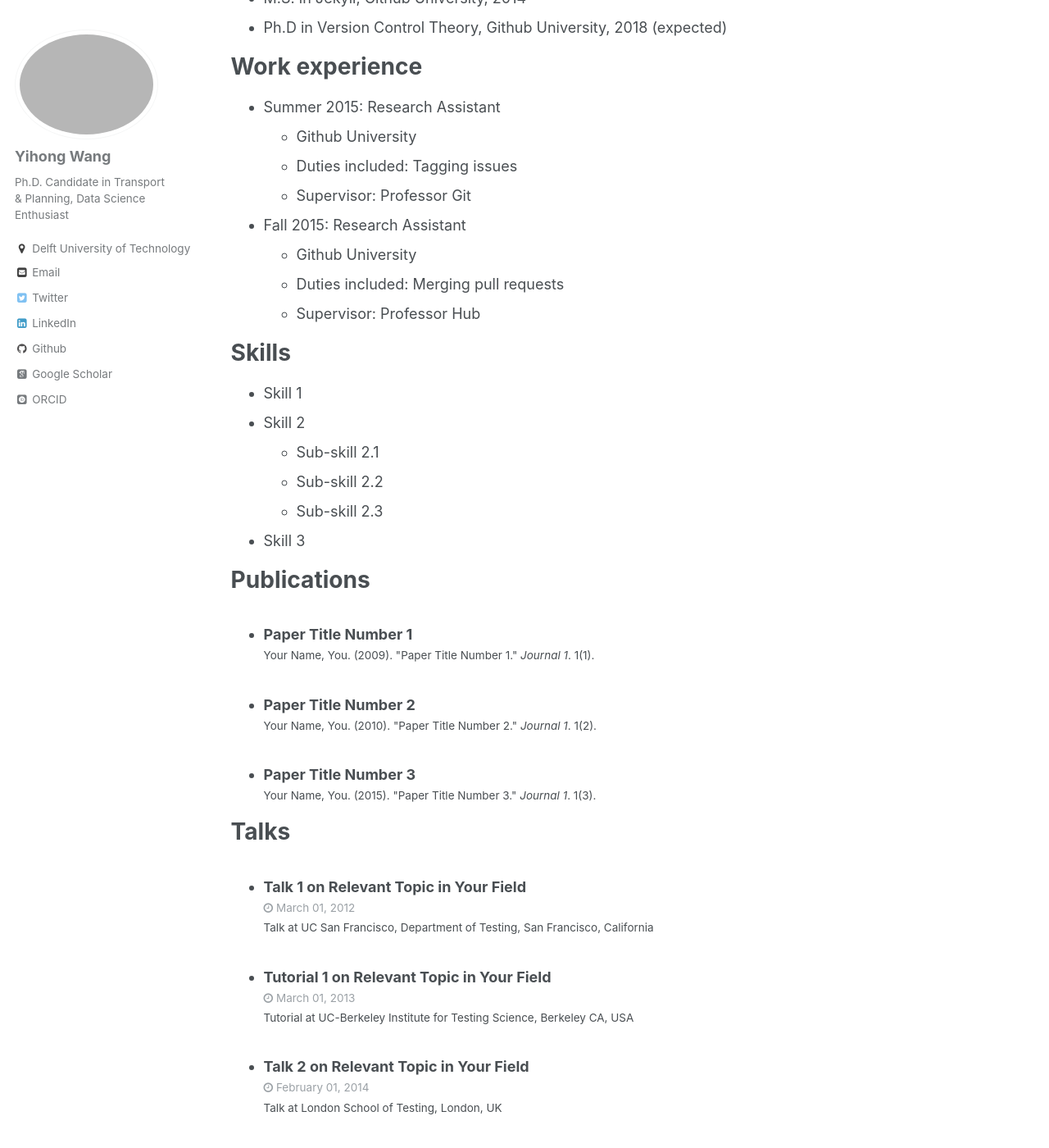
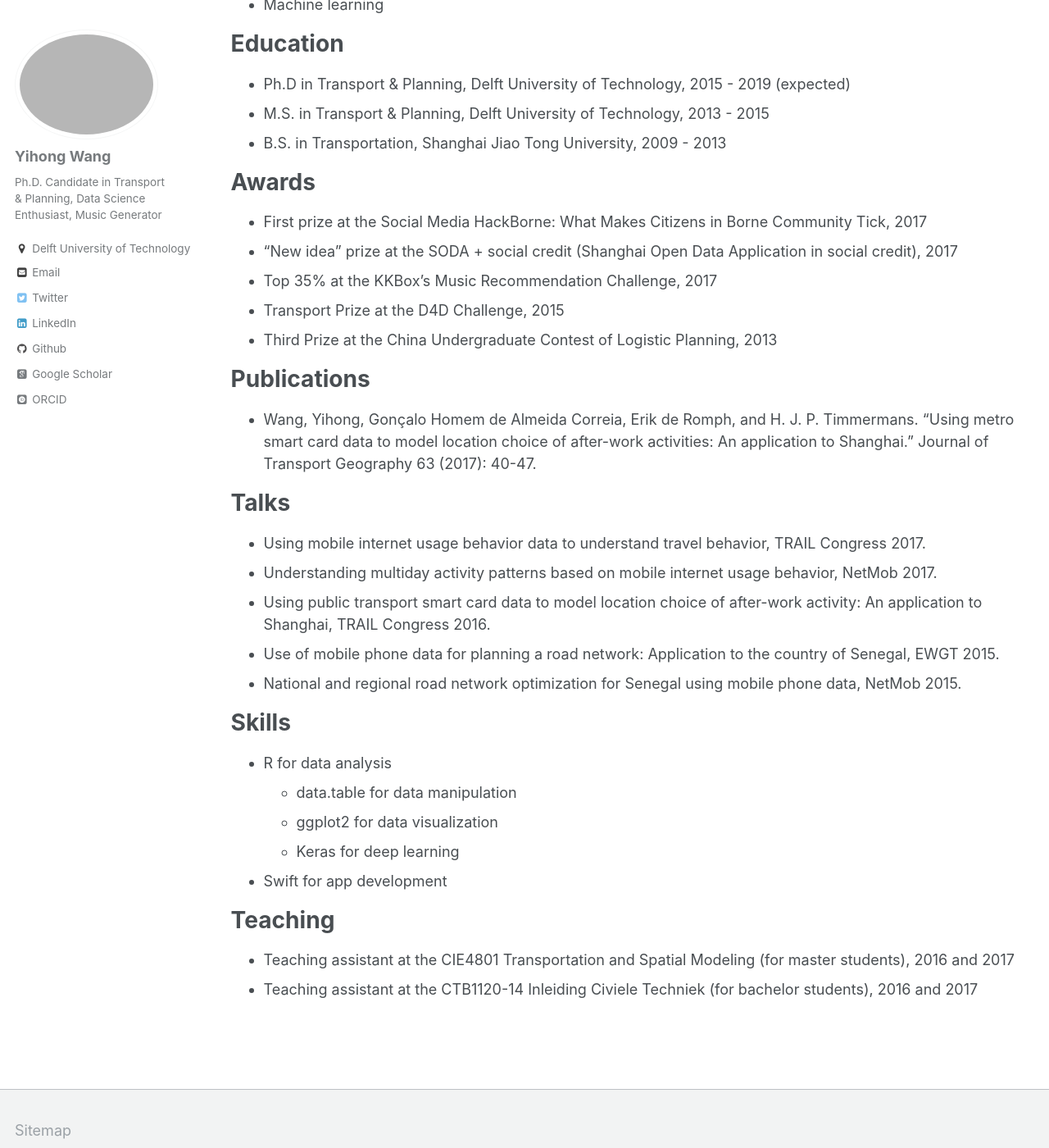
Before and after one commit to bellowswang/bellowswang.github.io, a Jekyll site: the page built from _pages/cv.md, in a window 1280 px wide and 1400 px high, scrolled down 264 px. Shown: the whole window at 82% size. Built offline with Jekyll 4.4.1, drawn with Linux system fonts in a browser that asks for light colours; some web fonts are replaced; some of the changed text lies outside the part shown.

Commit message:
Initial commit

```diff
--- a/_config.yml
+++ b/_config.yml
@@ -7,7 +7,7 @@
 
 # Site Settings
 locale                   : "en-US"
-title                    : "Yihong Wang's Website"
+title                    : "Traffic Flow + Money Flow + Rap Flow"
 title_separator          : "-"
 name                     : &name "Yihong Wang"
 description              : &description "personal description"
@@ -80,7 +80,7 @@ analytics:
 author:
   name             : "Yihong Wang"
   avatar           : "IMG_9763.JPG"
-  bio              : "Ph.D. Candidate in Transport & Planning, Data Science Enthusiast"
+  bio              : "Ph.D. Candidate in Transport & Planning, Data Science Enthusiast, Music Generator"
   location         : "Delft University of Technology"
   employer         :
   googlescholar    : "https://scholar.google.nl/citations?user=NtLuILkAAAAJ&hl=en"
--- a/_data/navigation.yml
+++ b/_data/navigation.yml
@@ -5,5 +5,5 @@ main:
   - title: "Blog Posts"
     url: /year-archive/
 
-  - title: "CV"
+  - title: "About Me"
     url: /cv/
--- a/_pages/cv.md
+++ b/_pages/cv.md
@@ -9,51 +9,47 @@ redirect_from:
 
 {% include base_path %}
 
+Research interests
+======
+* Travel demand modeling
+* Transport system optimization
+* Machine learning
+
 Education
 ======
-* B.S. in Github, Github University, 2012
-* M.S. in Jekyll, Github University, 2014
-* Ph.D in Version Control Theory, Github University, 2018 (expected)
+* Ph.D in Transport & Planning, Delft University of Technology, 2015 - 2019 (expected)
+* M.S. in Transport & Planning, Delft University of Technology, 2013 - 2015
+* B.S. in Transportation, Shanghai Jiao Tong University, 2009 - 2013
 
-Work experience
+Awards
 ======
-* Summer 2015: Research Assistant
-  * Github University
-  * Duties included: Tagging issues
-  * Supervisor: Professor Git
+* First prize at the Social Media HackBorne: What Makes Citizens in Borne Community Tick, 2017
+* "New idea" prize at the SODA + social credit (Shanghai Open Data Application in social credit), 2017
+* Top 35% at the KKBox's Music Recommendation Challenge, 2017
+* Transport Prize at the D4D Challenge, 2015
+* Third Prize at the China Undergraduate Contest of Logistic Planning, 2013
 
-* Fall 2015: Research Assistant
-  * Github University
-  * Duties included: Merging pull requests
-  * Supervisor: Professor Hub
+Publications
+======
+* Wang, Yihong, Gonçalo Homem de Almeida Correia, Erik de Romph, and H. J. P. Timmermans. "Using metro smart card data to model location choice of after-work activities: An application to Shanghai." Journal of Transport Geography 63 (2017): 40-47.
+
+Talks
+======
+* Using mobile internet usage behavior data to understand travel behavior, TRAIL Congress 2017.
+* Understanding multiday activity patterns based on mobile internet usage behavior, NetMob 2017.
+* Using public transport smart card data to model location choice of after-work activity: An application to Shanghai, TRAIL Congress 2016.
+* Use of mobile phone data for planning a road network: Application to the country of Senegal, EWGT 2015.
+* National and regional road network optimization for Senegal using mobile phone data, NetMob 2015.
 
 Skills
 ======
-* Skill 1
-* Skill 2
-  * Sub-skill 2.1
-  * Sub-skill 2.2
-  * Sub-skill 2.3
-* Skill 3
-
-Publications
-======
-  <ul>{% for post in site.publications %}
-    {% include archive-single-cv.html %}
-  {% endfor %}</ul>
-
-Talks
-======
-  <ul>{% for post in site.talks %}
-    {% include archive-single-talk-cv.html %}
-  {% endfor %}</ul>
+* R for data analysis
+  * data.table for data manipulation
+  * ggplot2 for data visualization
+  * Keras for deep learning
+* Swift for app development
 
 Teaching
 ======
-  <ul>{% for post in site.teaching %}
-    {% include archive-single-cv.html %}
-  {% endfor %}</ul>
-
-Service and leadership
-======
-* Currently signed in to 43 different slack teams
+* Teaching assistant at the CIE4801 Transportation and Spatial Modeling (for master students), 2016 and 2017
+* Teaching assistant at the CTB1120-14 Inleiding Civiele Techniek (for bachelor students), 2016 and 2017
```
Also changed, not shown: other parts of _pages/cv.md (+1 -1 lines), _pages/about.md (+2 -2 lines), images/beijingmobikeeg.jpeg (added).
